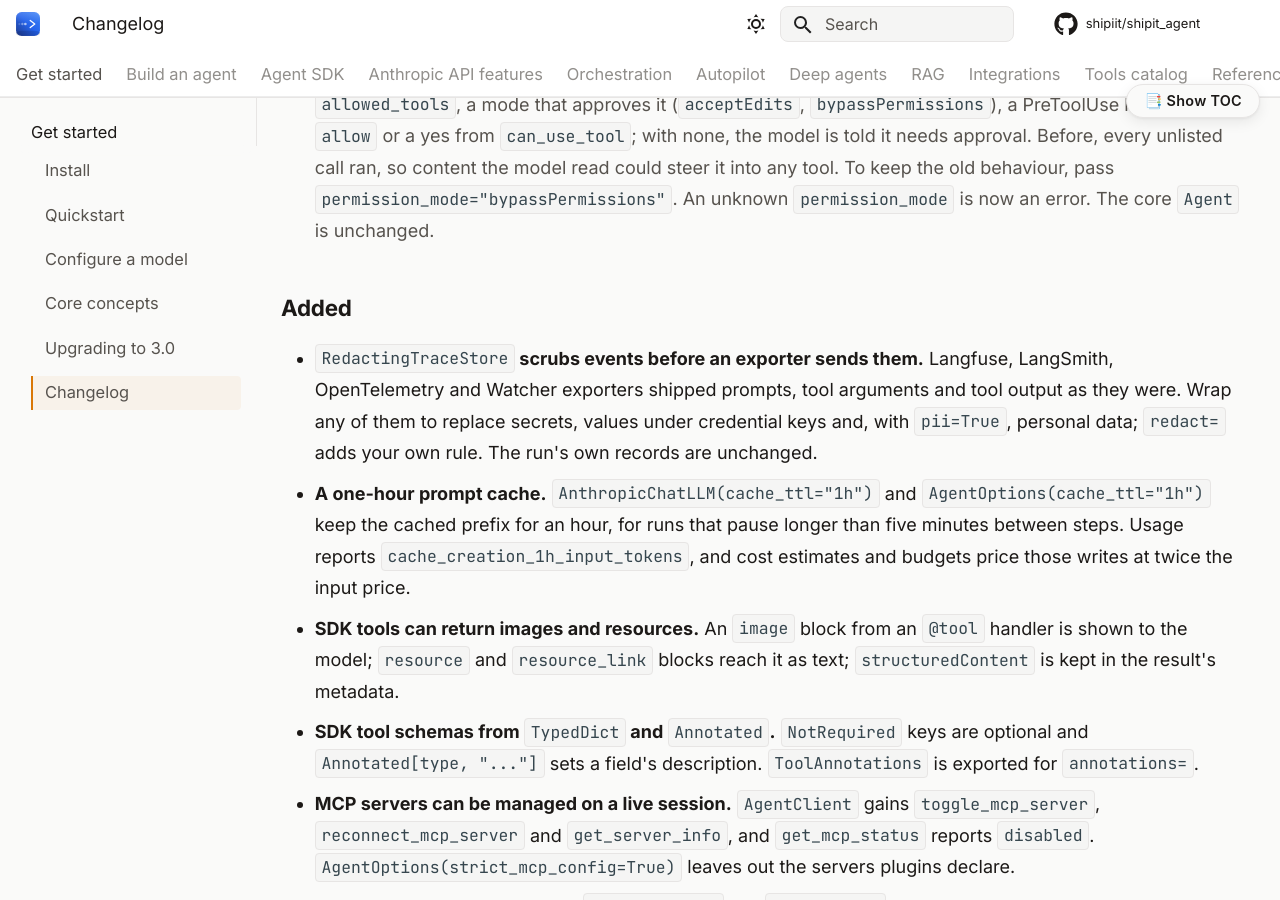
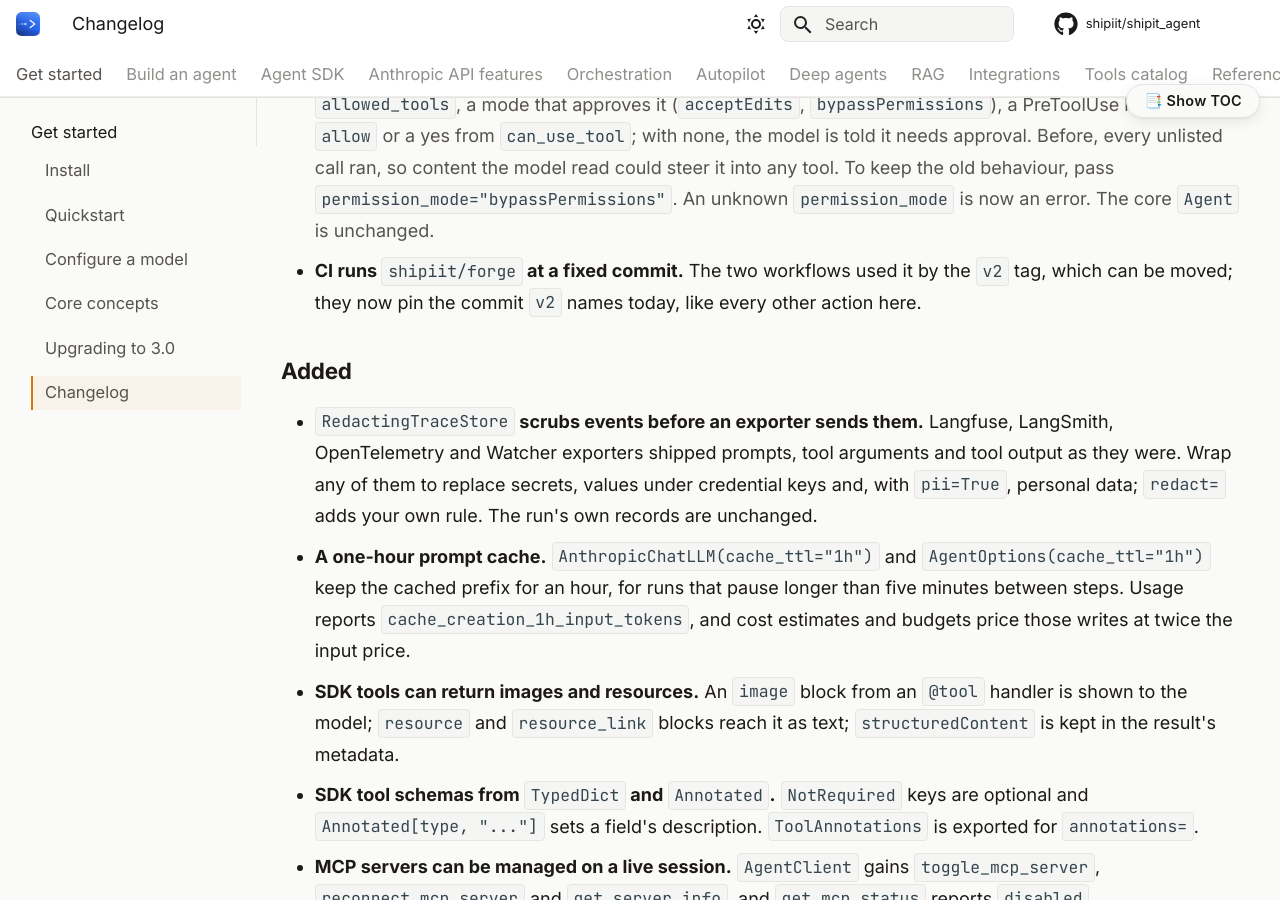
Before and after one commit to shipiit/shipit_agent, an MkDocs documentation site: the page built from docs/changelog.md, in a window 1280 px wide and 900 px high, scrolled down 2844 px. Built offline with MkDocs 1.6.1 and Material for MkDocs 9.7.7, drawn with Linux system fonts in a browser that asks for light colours; comment, search, counter and statistics services are not loaded.

Commit message:
ci: pin shipiit/forge to a commit
Both workflows used shipiit/forge@v2, a tag that can be moved. They now pin
a1ea154, the commit v2 names today, as every other action here is pinned.

```diff
--- a/docs/changelog.md
+++ b/docs/changelog.md
@@ -117,6 +117,9 @@ and this project adheres to [Semantic Versioning](https://semver.org/spec/v2.0.0
   steer it into any tool. To keep the old behaviour, pass
   `permission_mode="bypassPermissions"`. An unknown `permission_mode` is now
   an error. The core `Agent` is unchanged.
+- **CI runs `shipiit/forge` at a fixed commit.** The two workflows used it
+  by the `v2` tag, which can be moved; they now pin the commit `v2` names
+  today, like every other action here.
 
 ### Added
 
```
Also changed, not shown: CHANGELOG.md (+3 -0 lines), 2 other files.
